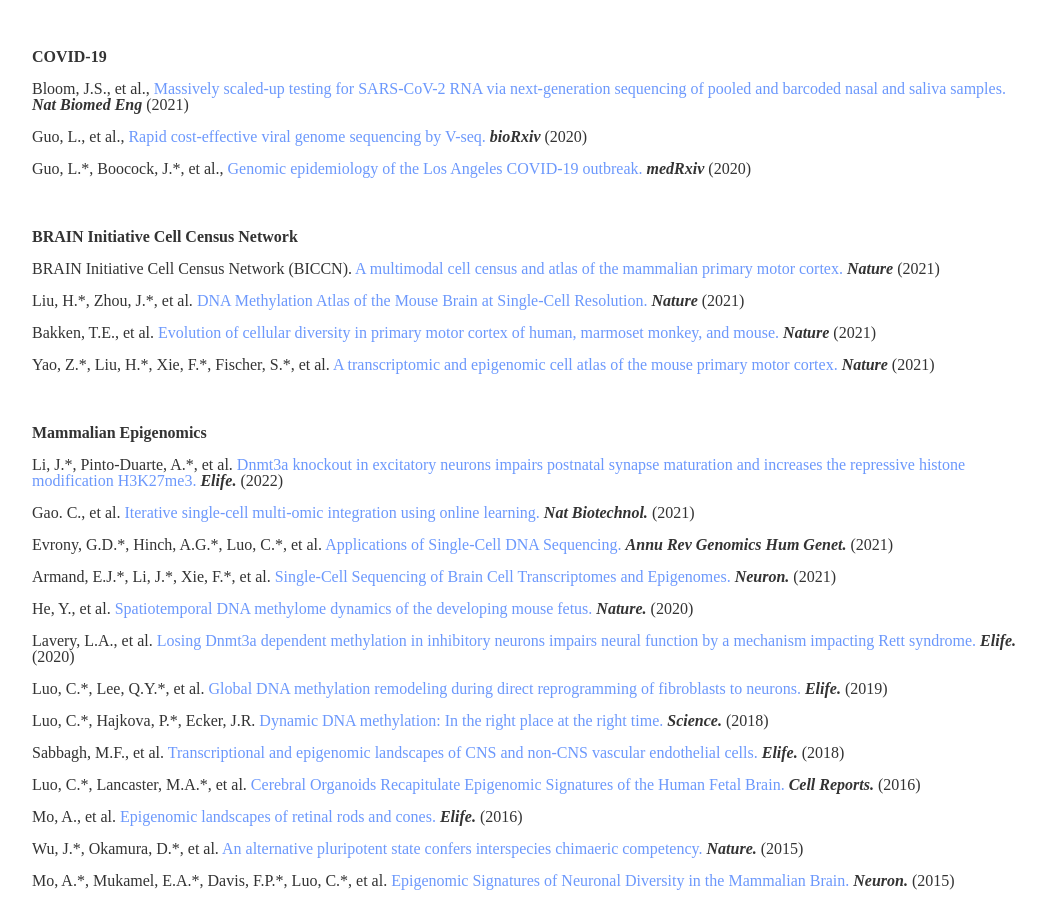
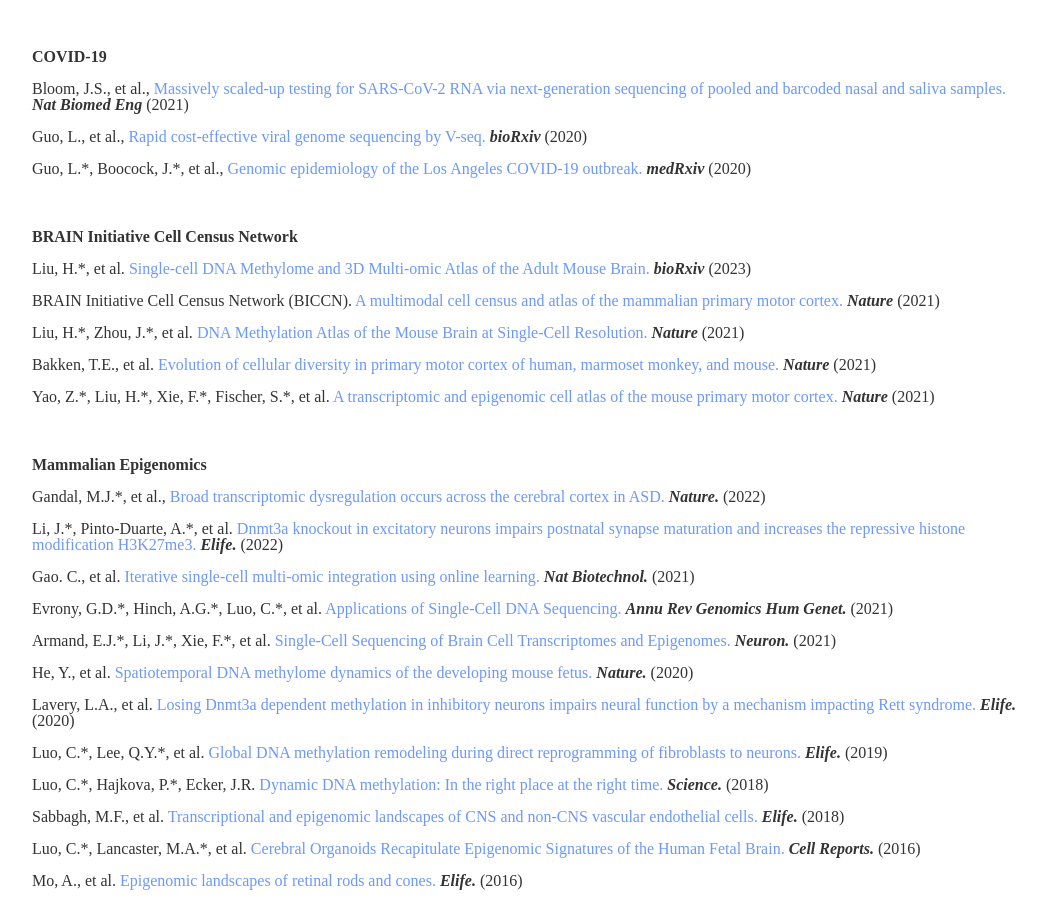
Before and after one commit to luogenomics/luogenomics.github.io, a Jekyll site: the page built from publications/index.html, in a window 1280 px wide and 900 px high, scrolled down 680 px. Shown: the whole window, without its empty margins (108-1154 px from the left). Built offline with Jekyll 4.4.1, drawn with Linux system fonts in a browser that asks for light colours.

Commit message:
Update index.html

```diff
--- a/publications/index.html
+++ b/publications/index.html
@@ -20,6 +20,7 @@
 <div class="bigspacer"> </div>
 
 <p><span style="font-weight:bold">BRAIN Initiative Cell Census Network</span></p>
+<p>Liu, H.*, et al. <a href="https://www.biorxiv.org/content/10.1101/2023.04.16.536509v1" target="_blank"> Single-cell DNA Methylome and 3D Multi-omic Atlas of the Adult Mouse Brain. </a><strong><em>bioRxiv </strong></em> (2023) </p>
 <p>BRAIN Initiative Cell Census Network (BICCN). <a href="https://pubmed.ncbi.nlm.nih.gov/34616075/" target="_blank"> A multimodal cell census and atlas of the mammalian primary motor cortex. </a><strong><em>Nature </strong></em> (2021) </p>
 <p>Liu, H.*, Zhou, J.*, et al. <a href="https://pubmed.ncbi.nlm.nih.gov/34616061/" target="_blank"> DNA Methylation Atlas of the Mouse Brain at Single-Cell Resolution. </a><strong><em>Nature </strong></em> (2021) </p>
 <p>Bakken, T.E., et al. <a href="https://pubmed.ncbi.nlm.nih.gov/34616062/" target="_blank"> Evolution of cellular diversity in primary motor cortex of human, marmoset monkey, and mouse. </a><strong><em>Nature </strong></em> (2021) </p>
@@ -27,6 +28,7 @@
 <div class="bigspacer"> </div>
 
 <p><span style="font-weight:bold">Mammalian Epigenomics</span></p>
+<p>Gandal, M.J.*, et al., <a href="https://pubmed.ncbi.nlm.nih.gov/36323788/" target="_blank">Broad transcriptomic dysregulation occurs across the cerebral cortex in ASD. </a><strong><em>Nature. </strong></em> (2022) </p>
 <p>Li, J.*, Pinto-Duarte, A.*, et al. <a href="https://pubmed.ncbi.nlm.nih.gov/35604009/" target="_blank">Dnmt3a knockout in excitatory neurons impairs postnatal synapse maturation and increases the repressive histone modification H3K27me3. </a><strong><em>Elife. </strong></em> (2022) </p>
 <p>Gao. C., et al. <a href="https://pubmed.ncbi.nlm.nih.gov/33875866/" target="_blank">Iterative single-cell multi-omic integration using online learning. </a><strong><em>Nat Biotechnol. </strong></em> (2021) </p>
 <p>Evrony, G.D.*, Hinch, A.G.*, Luo, C.*, et al. <a href="https://pubmed.ncbi.nlm.nih.gov/33722077/" target="_blank">Applications of Single-Cell DNA Sequencing. </a><strong><em>Annu Rev Genomics Hum Genet. </strong></em> (2021) </p>
```
